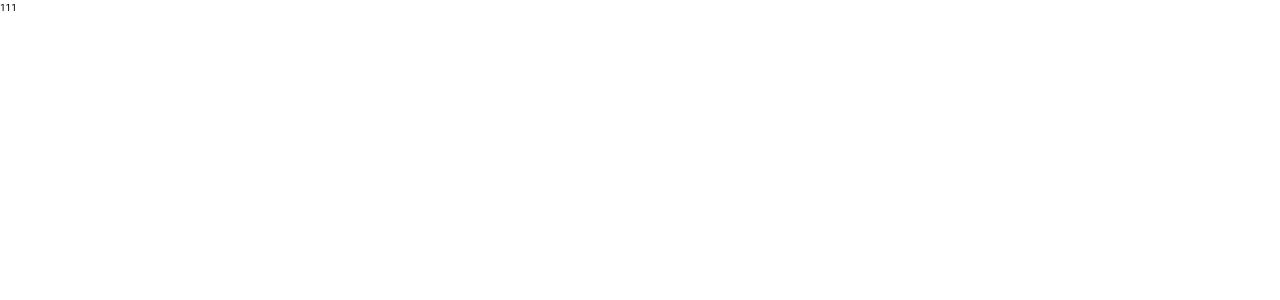
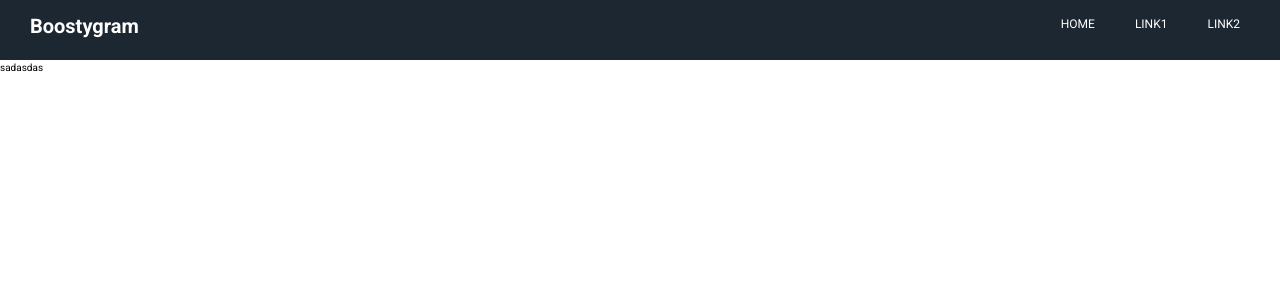
Before and after one commit to samuelsahala/boostygram, a React (Create React App) app: page / in a window 1280 px wide. Shown: the top 300 px of the page. Built offline with nearby package versions, Linux system fonts and the light colour scheme.

Commit message:
install prittier add react router fix navbar

```diff
--- a/package.json
+++ b/package.json
@@ -8,6 +8,7 @@
     "@testing-library/user-event": "^7.2.1",
     "react": "^16.14.0",
     "react-dom": "^16.14.0",
+    "react-router-dom": "^5.2.0",
     "react-scripts": "3.4.3",
     "styled-components": "^5.2.0"
   },
--- a/src/App.js
+++ b/src/App.js
@@ -1,7 +1,8 @@
-import React from 'react';
+import React from "react";
+import Layout from "./hoc/layout/Layout";
 
-const App =  () =>{
-  return <div>111</div>
-}
+const App = () => {
+  return <Layout>sadasdas</Layout>;
+};
 
 export default App;
--- /dev/null
+++ b/src/components/Logo/Logo.js
@@ -0,0 +1,17 @@
+import React from "react";
+import styled from "styled-components";
+
+const LogoWrapper = styled.div`
+  color: var(--color-whiteColor);
+  display: flex;
+  align-self: center;
+  font-weight: bold;
+  font-size: 2rem;
+  padding: 1rem;
+`;
+
+const Logo = () => {
+  return <LogoWrapper>Boostygram</LogoWrapper>;
+};
+
+export default Logo;
--- /dev/null
+++ b/src/components/Navbar/Navbar.js
@@ -0,0 +1,36 @@
+import React from "react";
+import styled from "styled-components";
+
+import Logo from "../Logo/Logo";
+import Container from "../../hoc/layout/elements/Container";
+import Navitems from "./Navitems/Navitems";
+
+const Wrapper = styled.div`
+  position: fixed;
+  background-color: var(--color-mainDark);
+  top: 0;
+  padding: 0rem 2rem;
+  left: 0;
+  width: 100%;
+  height: 6rem;
+`;
+
+const FlexWrapper = styled.div`
+  display: flex;
+  justify-content: space-between;
+`;
+
+const Navbar = () => {
+  return (
+    <Wrapper>
+      <Container>
+        <FlexWrapper>
+          <Logo />
+          <Navitems />
+        </FlexWrapper>
+      </Container>
+    </Wrapper>
+  );
+};
+
+export default Navbar;
--- /dev/null
+++ b/src/components/Navbar/Navitems/Navitem/Navitem.js
@@ -0,0 +1,32 @@
+import React from "react";
+import styled from "styled-components";
+
+const LiStyle = styled.li`
+  display: flex;
+  height: 100%;
+`;
+const AStyle = styled.a`
+  display: flex;
+  text-transform: uppercase;
+  align-items: center;
+  border-bottom: 2px solid transparent;
+  font-size: 1.2rem;
+  padding: 1rem;
+  margin: 0 1rem;
+  font-weight: 400;
+  color: var(--color-whiteColor);
+  transition: all 0.2s;
+  &:hover {
+    border-bottom: 2px solid var(--color-mainLight);
+  }
+`;
+
+const Navitem = ({ link, children }) => {
+  return (
+    <LiStyle>
+      <AStyle href="www.google.co.il">{children}</AStyle>
+    </LiStyle>
+  );
+};
+
+export default Navitem;
--- /dev/null
+++ b/src/components/Navbar/Navitems/Navitems.js
@@ -0,0 +1,27 @@
+import React from "react";
+import NavItem from "./Navitem/Navitem";
+import styled from "styled-components";
+
+const NavStyle = styled.nav`
+  display: flex;
+`;
+
+const UlStyle = styled.ul`
+  display: flex;
+  align-items: center;
+  height: 100%;
+`;
+
+const Navitems = () => {
+  return (
+    <NavStyle>
+      <UlStyle>
+        <NavItem>Home</NavItem>
+        <NavItem>Link1</NavItem>
+        <NavItem>Link2</NavItem>
+      </UlStyle>
+    </NavStyle>
+  );
+};
+
+export default Navitems;
--- /dev/null
+++ b/src/hoc/layout/Layout.js
@@ -0,0 +1,18 @@
+import React from "react";
+import Navbar from "../../components/Navbar/Navbar";
+import styled from "styled-components";
+
+const MainWrapper = styled.div`
+  width: 100%;
+  min-height: calc(100vh-5rem);
+  margin-top: 6rem; // same as our navbar
+`;
+
+const Layout = ({ children }) => (
+  <>
+    <Navbar />
+    <MainWrapper>{children}</MainWrapper>
+  </>
+);
+
+export default Layout;
--- /dev/null
+++ b/src/hoc/layout/elements/Container.js
@@ -0,0 +1,7 @@
+import styled from "styled-components";
+export default styled.div`
+  width: 100%;
+  height: 100%;
+  margin: 0 auto;
+  max-width: 140rem;
+`;
--- a/src/index.js
+++ b/src/index.js
@@ -1,16 +1,20 @@
-import ReactDOM from 'react-dom';
-import React from 'react';
-import { ThemeProvider } from 'styled-components';
-import theme from './utils/theme';
-import GlobalStyles from './utils/global';
-import App from './App';
+import ReactDOM from "react-dom";
+import React from "react";
+import { BrowserRouter } from "react-router-dom";
+import { ThemeProvider } from "styled-components";
+import theme from "./utils/theme";
+import GlobalStyles from "./utils/global";
+
+import App from "./App";
 
 ReactDOM.render(
-<ThemeProvider theme={theme}>
-  <>
-  <App />
-  <GlobalStyles />
-  </>
-</ThemeProvider>,
-document.getElementById('root')
+  <BrowserRouter>
+    <ThemeProvider theme={theme}>
+      <>
+        <App />
+        <GlobalStyles />
+      </>
+    </ThemeProvider>
+  </BrowserRouter>,
+  document.getElementById("root")
 );
--- a/src/utils/theme.js
+++ b/src/utils/theme.js
@@ -1,9 +1,9 @@
 const theme = {
   colors:{
-    main:'#FCFCFC',
-    mainDark:'#2D323B',
-    mainLight:'#272F3F',
-    mainLighter:'#364259',
+    main:'#0B3CD5',
+    mainDark:'#1D2731',
+    mainLight:'#328CC1',
+    mainLighter:'#D9B310',
     textColor:'#333',
     whiteColor:'#fff',
     shadow:'rgba(0,0,0,.2)',
```
Also changed, not shown: src/utils/global.js (+11 -11 lines), 1 other file (tests, documents, lock files or other folders).
